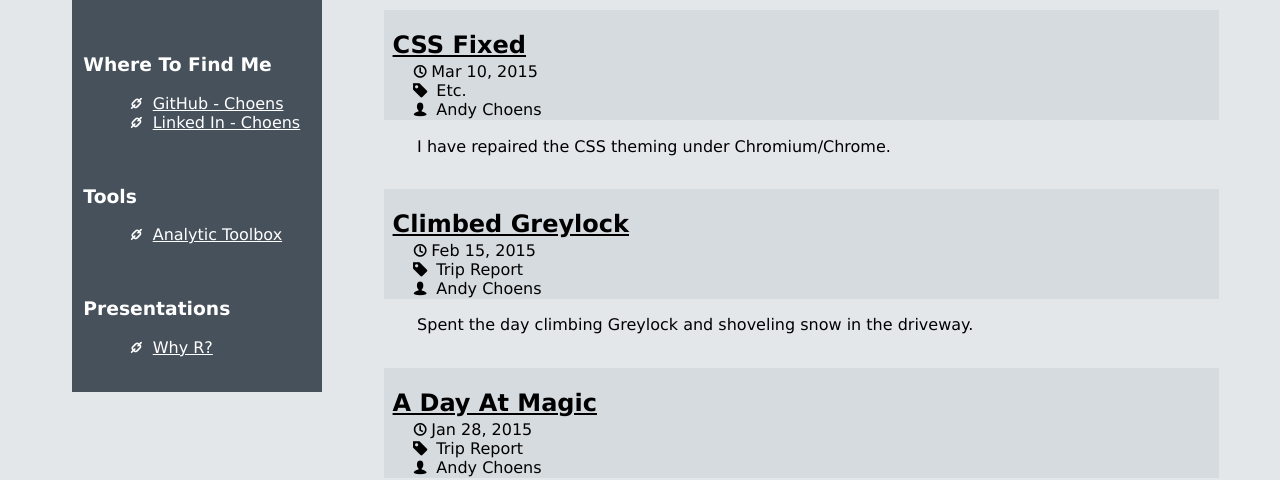
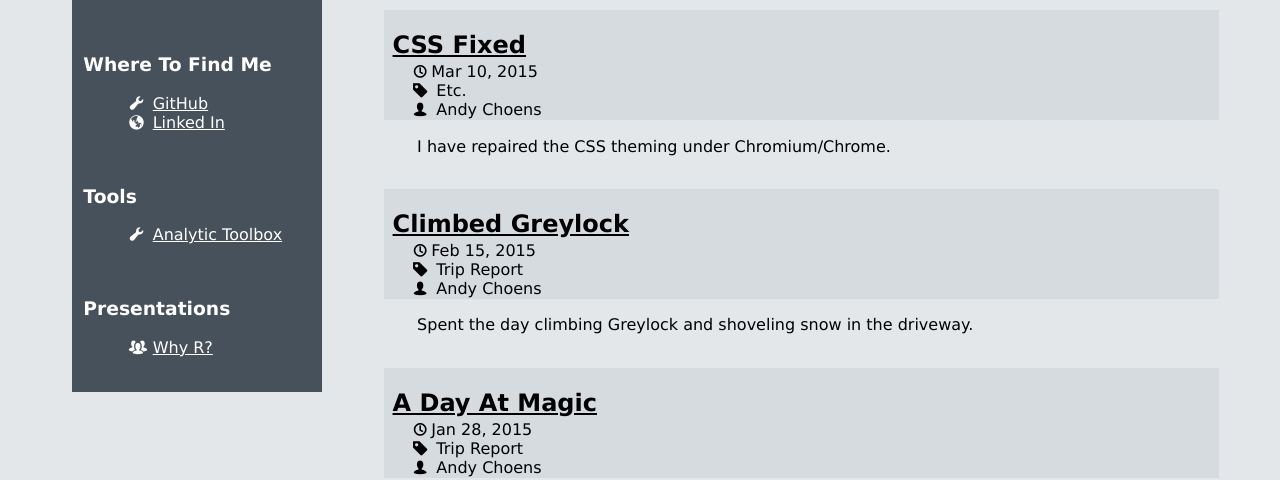
Before and after one commit to Choens/choens.github.io, a Jekyll site: the page built from index.html, in a window 1280 px wide. Shown: the part 377-857 px from the top of the page. Built offline with Jekyll 4.4.1, drawn with Linux system fonts in a browser that asks for light colours; the list of posts is cut into pages by our own code.

Commit message:
More menu tweaks.

```diff
--- a/_layouts/default.html
+++ b/_layouts/default.html
@@ -44,12 +44,12 @@
 
       <ul>
         <li>
-            <i class="icon-link"></i>
-            <a href="https://github.com/Choens">GitHub - Choens</a>
+            <i class="icon-wrench"></i>
+            <a href="https://github.com/Choens">GitHub</a>
         </li>
         <li>
-            <i class="icon-link"></i>
-            <a href="http://www.linkedin.com/pub/andrew-choens/1b/932/563/">Linked In - Choens</a>
+            <i class="icon-globe"></i>
+            <a href="http://www.linkedin.com/pub/andrew-choens/1b/932/563/">Linked In</a>
         </li>
       </ul>
 
@@ -57,7 +57,7 @@
       <h3>Tools</h3>
       <ul>
         <li>
-            <i class="icon-link"></i>
+            <i class="icon-wrench"></i>
             <a href="analytic-toolbox/index.html">Analytic Toolbox</a>
         </li>
       </ul>
@@ -66,7 +66,7 @@
       <h3>Presentations</h3>
       <ul>
         <li>
-          <i class="icon-link"></i>
+          <i class="icon-users"></i>
           <a href="./why-r">Why R?</a>
         </li>
       </ul>
```
